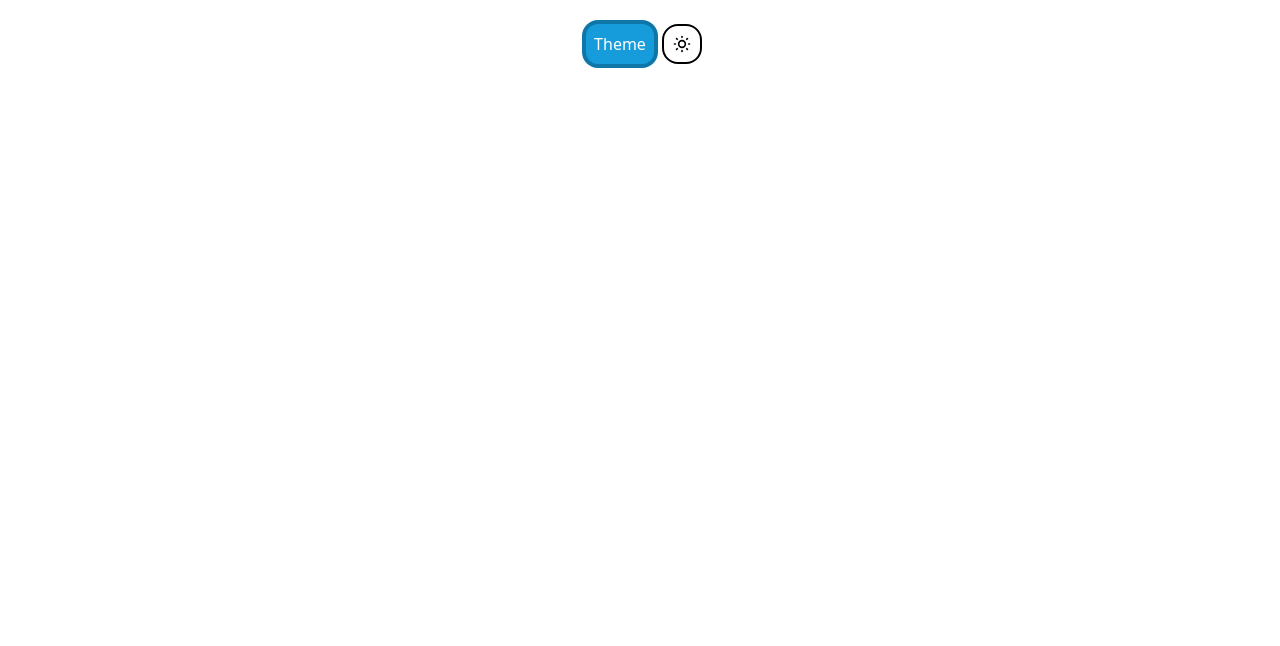
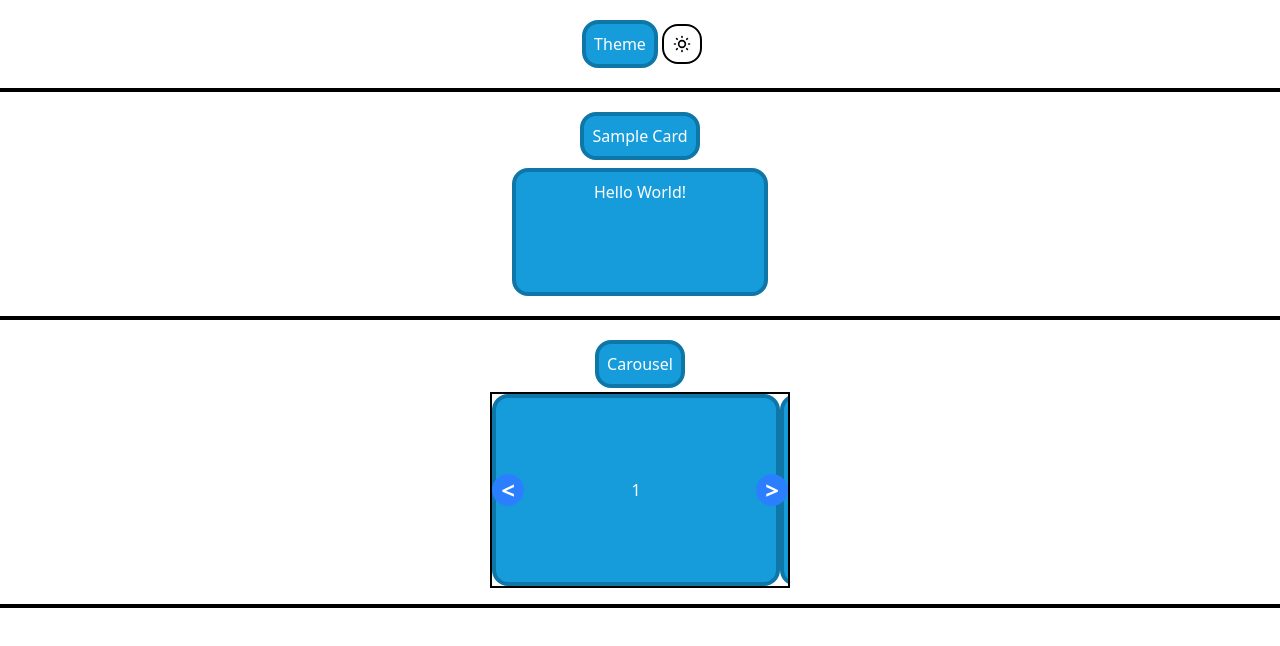
Before and after one commit to Master9x3r4n/ccapdev-mco, a Vue app: page /playground in a window 1280 px wide. Shown: the top 646 px of the page. Built offline with nearby package versions, Linux system fonts and the light colour scheme.

Commit message:
implemented carousel component

```diff
--- /dev/null
+++ b/src/components/carousel/Carousel.vue
@@ -0,0 +1,66 @@
+<script setup>
+import CarouselContent from './CarouselContent.vue';
+import CarouselScrollButton from './CarouselScrollButton.vue';
+import {ref} from 'vue';
+
+const props = defineProps(['items']);
+const items = ref(props.items);
+const carouselContent = ref();
+
+const scroll = (direction) => {
+    const container = carouselContent.value;
+    if (container) {
+        const scrollValue = container.clientWidth;
+
+        container.scrollBy({
+            left: direction == 'left' ? -scrollValue : scrollValue,
+            behavior: 'smooth'
+        })
+    }
+};
+
+</script>
+
+
+<template>
+<div class = "relative max-w-4xl mx-auto flex justify-center items-center w-75 border-2">
+    <div ref = "carouselContent"
+    class = "overflow-x-auto overflow-y-hidden scroll-smooth hide-scrollbar w-full">
+        <CarouselContent>
+            <!-- Content -->
+            <template v-for="i in items" :key="i.id">
+                <div class = "card-container h-48 flex-none basis-[18rem] flex justify-center items-center gap-4">
+                    {{ i }}
+                </div>
+            </template>
+        </CarouselContent>
+    </div>
+
+    <!-- Left button -->
+    <CarouselScrollButton direction="left" @click="scroll('left')"><</CarouselScrollButton>
+
+    <!-- Right Button -->
+    <CarouselScrollButton direction="right" @click="scroll('right')">></CarouselScrollButton>
+</div>
+</template>
+
+<style scoped>
+@reference "@/assets/tailwind.css";
+
+/* hide scrollbar for webkit browsers */
+.hide-scrollbar::-webkit-scrollbar {
+    display: none;
+}
+
+/* hide scrollbar for others */
+.hide-scrollbar {
+    -ms-overflow-style: none;
+    scrollbar-width: none;
+}
+
+.card-container {
+    @apply p-2 border-4 rounded-2xl text-white shrink-0
+         bg-[#169cda] border-[#0f77a7]
+         dark:text-white dark:bg-[#0c2f8e] dark:border-[#0a2878] dark:font-bold;
+}
+</style>
--- /dev/null
+++ b/src/components/carousel/CarouselContent.vue
@@ -0,0 +1,14 @@
+<script setup>
+
+</script>
+
+
+<template>
+    <div class="flex ">
+        <slot></slot>
+    </div>
+</template>
+
+<style scoped>
+
+</style>
--- /dev/null
+++ b/src/components/carousel/CarouselScrollButton.vue
@@ -0,0 +1,12 @@
+<script setup>
+    const props = defineProps(['direction'])
+</script>
+
+<template>
+    <button
+    class="border-none rounded-[50%] text-white font-semibold bg-blue-500
+    size-8 text-2xl flex justify-center items-center p-0 absolute top-5/12"
+    :class="direction == 'left' ? 'left-0' : 'right-0'">
+        <span><slot></slot></span>
+    </button>
+</template>
--- a/src/view/PlaygroundView.vue
+++ b/src/view/PlaygroundView.vue
@@ -1,21 +1,47 @@
 <script setup>
+import Carousel from '@/components/carousel/Carousel.vue';
 import DarkModeButton from '@/components/DarkModeButton.vue';
 
+import {ref} from 'vue'
+
+const items = ref([1, 2, 3, 4, 5])
 
 </script>
 
 <template>
     <!-- Dark Mode Button -->
-	<div class ="p-4 flex justify-center items-center">
-        <span class = "m-1 p-2 border-4 rounded-2xl text-white
-        bg-[#169cda] border-[#0f77a7]
-        dark:text-white dark:bg-[#0c2f8e] dark:border-[#0a2878]">
-            Theme
-        </span>
+    <div class="test-container">
+        <span class = "text-container-1"> Theme </span>
         <DarkModeButton />
     </div>
 
     <!-- Carousel -->
+    <div class="test-container flex-col">
+        <span class = "text-container-1"> Sample Card </span>
+        <div class = "text-container-1 h-32 w-64 flex justify-center">
+            Hello World!
+        </div>
+    </div>
 
+    <div class="test-container flex-col">
+        <span class = "text-container-1"> Carousel </span>
+
+        <Carousel :items="items"/>
+    </div>
 
 </template>
+
+<style scoped>
+    @reference "@/assets/tailwind.css";
+
+    .test-container {
+        @apply p-4 flex justify-center items-center border-b-4 bg-white
+        dark:bg-[#656565] dark:border-[#494949];
+    }
+
+    .text-container-1 {
+        @apply m-1 p-2 border-4 rounded-2xl text-white
+        bg-[#169cda] border-[#0f77a7]
+        dark:text-white dark:bg-[#0c2f8e] dark:border-[#0a2878] dark:font-bold;
+    }
+</style>
```
